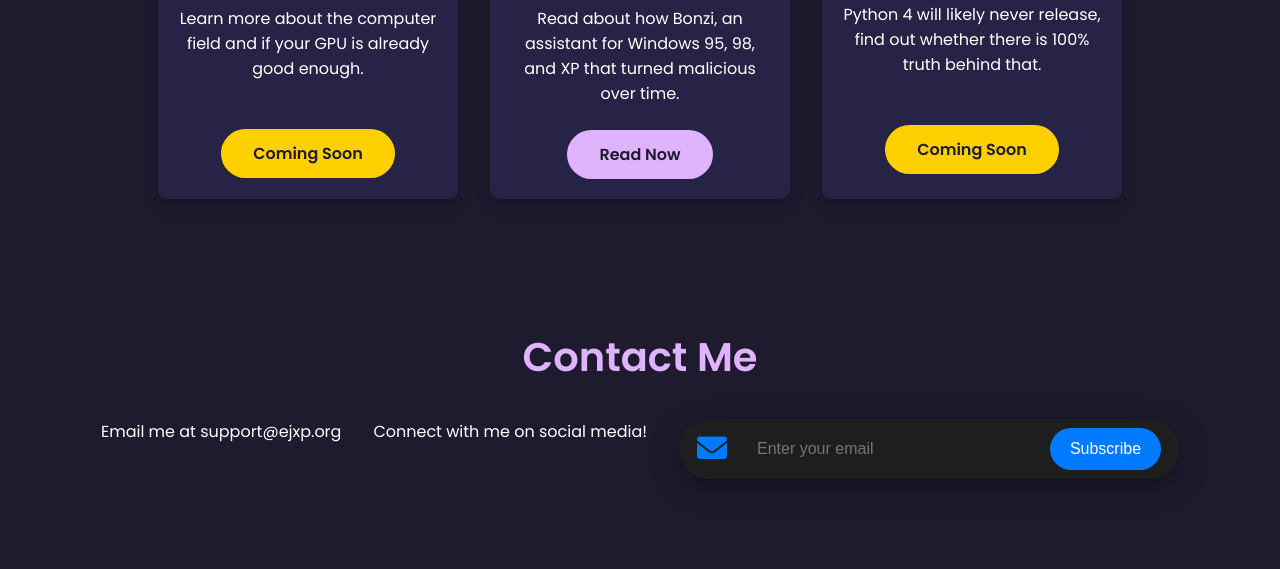
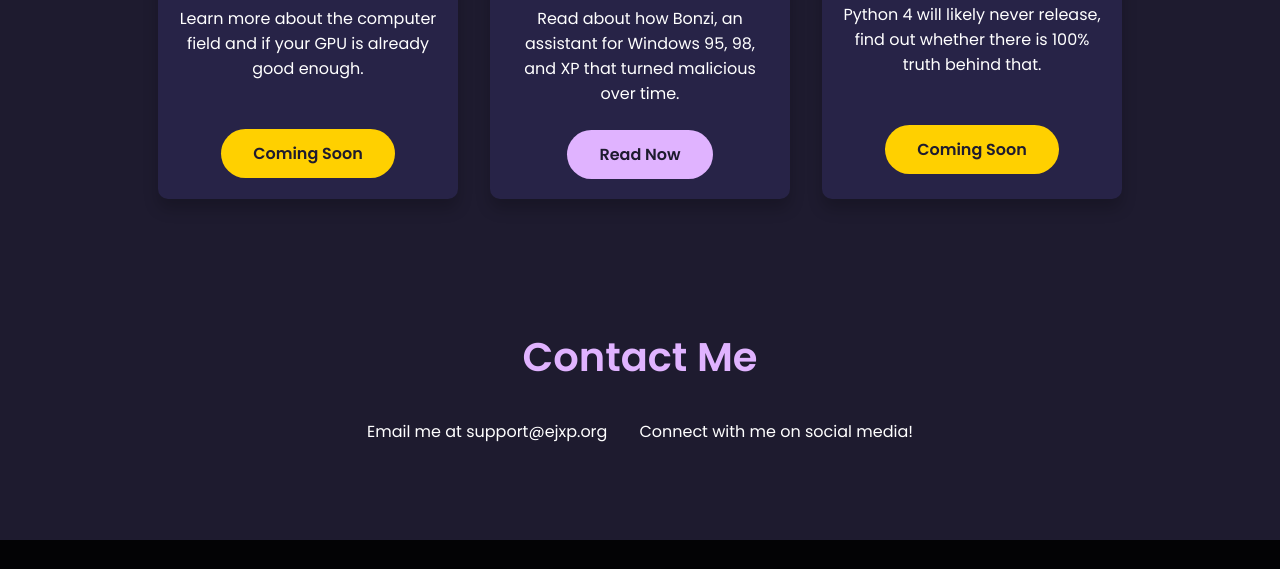
Before and after one commit to EJXP/ejxp, a plain HTML site: page index.html in a window 1280 px wide. Shown: the part 2647-3216 px from the top of the page. Drawn offline with Linux system fonts and the light colour scheme.

Commit message:
Update index.html

```diff
--- a/index.html
+++ b/index.html
@@ -525,19 +525,6 @@
     <div class="content">
       <p class="animate-on-scroll">Email me at <a href="mailto:support@ejxp.org">support@ejxp.org</a></p>
       <p class="animate-on-scroll">Connect with me on social media!</p>
-      <div class="newsletter-container">
-
-        <a href="https://ejxp.org/about/newsletter" target="_blank" class="tooltip">
-          <i class="fas fa-envelope mail-icon" id="mailIcon"></i>
-          <span class="tooltip-text">Register for the EJXP newsletter to receive the latest updates!</span>
-        </a>
-
-            <input type="email" placeholder="Enter your email" required id="emailInput">
-            <button type="submit" onclick="subscribe()" id="subscribeButton">Subscribe</button>
-            <span class="success-message" id="successMessage">
-              <i class="fas fa-check checkmark"></i> Failed - Contact EJXP
-            </span>
-          </div>
     </div>
   </section>
 
```
